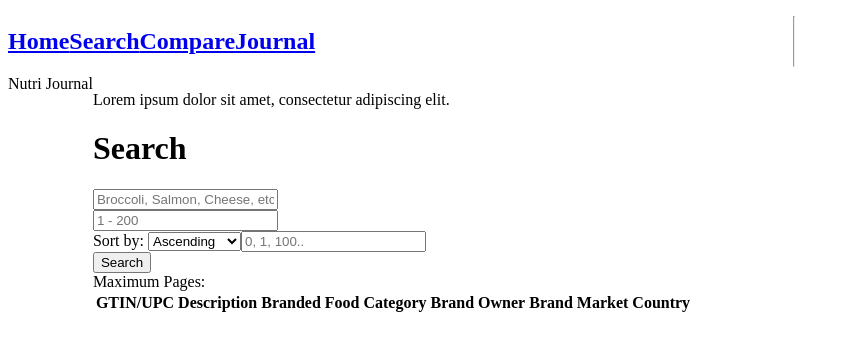
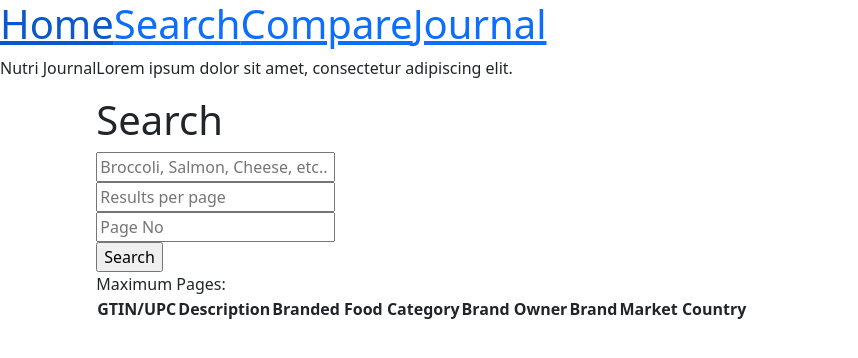
Before and after one commit to timsyf/Nutri-Journal-1, a React (Vite) app: page /search in a window 1280 px wide. Shown: the top 358 px of the page, without its empty margins (0-858 px from the left). Built offline with nearby package versions, Linux system fonts and the light colour scheme.

Commit message:
backup 13/6 - 2:43am

```diff
--- a/index.html
+++ b/index.html
@@ -5,9 +5,12 @@
     <link rel="icon" type="image/svg+xml" href="/vite.svg" />
     <meta name="viewport" content="width=device-width, initial-scale=1.0" />
     <title>Vite + React</title>
+    <link href="https://cdn.jsdelivr.net/npm/bootstrap@5.3.0/dist/css/bootstrap.min.css" rel="stylesheet" integrity="sha384-9ndCyUaIbzAi2FUVXJi0CjmCapSmO7SnpJef0486qhLnuZ2cdeRhO02iuK6FUUVM" crossorigin="anonymous">
   </head>
   <body>
     <div id="root"></div>
     <script type="module" src="/src/main.jsx"></script>
+    <script src="https://cdn.jsdelivr.net/npm/bootstrap@5.3.0/dist/js/bootstrap.bundle.min.js" integrity="sha384-geWF76RCwLtnZ8qwWowPQNguL3RmwHVBC9FhGdlKrxdiJJigb/j/68SIy3Te4Bkz" crossorigin="anonymous"></script>
+
   </body>
 </html>
--- a/package.json
+++ b/package.json
@@ -10,6 +10,8 @@
     "preview": "vite preview"
   },
   "dependencies": {
+    "airtable": "^0.12.1",
+    "bootstrap": "^5.3.0",
     "react": "^18.2.0",
     "react-dom": "^18.2.0",
     "react-router-dom": "^6.12.1"
--- a/src/pages/Compare.jsx
+++ b/src/pages/Compare.jsx
@@ -2,12 +2,21 @@ import { useState } from "react";
 
 export default function Compare(props1, props2) {
 
+  const [foodData, setFoodData] = useState([]);
   const [firstCompare, setFirstCompare] = useState([]);
   const [secondCompare, setSecondCompare] = useState([]);
+  let nutrientsCount = 0;
 
-  async function handleSearch() {
-    const response = await fetch("https://api.nal.usda.gov/fdc/v1/foods?fdcIds=111&fdcIds=222&fdcIds=333&format=abridged&api_key=9MD6Im68ci8QJf3fHSBycrAbvkNNFKGcnr2bMtJ2");
+  async function handleSearch(event) {
+    event.preventDefault();
+    const response = await fetch(`https://api.nal.usda.gov/fdc/v1/foods?fdcIds=${encodeURIComponent(firstCompare)}&fdcIds=${encodeURIComponent(secondCompare)}&format=abridged&api_key=9MD6Im68ci8QJf3fHSBycrAbvkNNFKGcnr2bMtJ2`);
     const data = await response.json();
+    setFoodData(data);
+    nutrientsCount = 0;
+
+    console.log(firstCompare);
+    console.log(secondCompare);
+    console.log(foodData);
   }
 
   async function handleSetFirstCompare(e) {
@@ -21,9 +30,28 @@ export default function Compare(props1, props2) {
     return (
       <>
         <h1>Compare</h1>
-        <input type="text" id="firstCompare" name="firstCompare" placeholder="first item" onChange={handleSetFirstCompare}></input><br></br>
-        <input type="text" id="secondCompare" name="secondCompare" placeholder="second item" onChange={handleSetSecondCompare}></input><br></br>
+        <form onSubmit={handleSearch}>
+          <input type="text" id="firstCompare" name="firstCompare" placeholder="first item" onChange={handleSetFirstCompare}></input><br></br>
+          <input type="text" id="secondCompare" name="secondCompare" placeholder="second item" onChange={handleSetSecondCompare}></input><br></br>
+          <input type="submit" value={"Search"}></input>
+        </form>
 
+        {foodData.map((fd) => (
+          <ul>
+            <li><label>ID:</label><br></br><input type="text" name={fd.fdcId} id={fd.fdcId} placeholder={fd.fdcId} readOnly></input></li>
+            <li><label>Description:</label><br></br><input type="text" name={fd.fdcId} id={fd.description} placeholder={fd.description} readOnly></input></li>
+
+            {fd.foodNutrients.map((c) => (
+              <div key={nutrientsCount++}>
+                <li>
+                  <label>{c.name}: </label><br></br>
+                  <input type="text" name={c.name} id={c.name} placeholder={c.amount + " " + c.unitName} readOnly></input>
+                </li>
+              </div>
+            ))}
+
+          </ul>
+        ))}
       </>
     );
 }
--- a/src/pages/Search.jsx
+++ b/src/pages/Search.jsx
@@ -8,14 +8,12 @@ export default function Search() {
 
   const [search, setSearch] = useState('');
   const [resultsPerPage, setResultsPerPage] = useState('50');
-  const [pageNo, setPageNumber] = useState('1');
-  const [sortBy, setSortBy] = useState('asc');
-  const [compare, setCompare] = useState([]);
-  const [compareList, updateCompareList] = useState([]);
+  const [pageNo, setPageNumber] = useState('');
 
-  async function handleSearch() {
+  async function handleSearch(event) {
+    event.preventDefault();
     const response = await fetch("https://api.nal.usda.gov/fdc/v1/foods/search?api_key=9MD6Im68ci8QJf3fHSBycrAbvkNNFKGcnr2bMtJ2&query=" + encodeURIComponent(search) +
-    "&sortOrder=" + encodeURIComponent(sortBy) + "&dataType=Branded&pageSize=" + encodeURIComponent(resultsPerPage) + "&pageNumber=" + encodeURIComponent(pageNo));
+    "&dataType=Branded&pageSize=" + encodeURIComponent(resultsPerPage) + "&pageNumber=" + encodeURIComponent(pageNo));
 
     const data = await response.json();
     const fd = data.foods;
@@ -35,26 +33,26 @@ export default function Search() {
     setResultsPerPage(e.target.value);
   }
 
-  function handleSortBy(e) {
-    setSortBy(e.target.value);
+  function pageNumber() {
+    if(parseInt(foodlist.totalPages) * parseInt(resultsPerPage) > 10000) {
+      return 10000 / parseInt(resultsPerPage);
+    }
+    else {
+      return foodlist.totalPages;
+    }
   }
 
   return (
     <>
     <h1>Search</h1>
-    <input type="text" id="search" name="search" placeholder="Broccoli, Salmon, Cheese, etc.." onChange={handleSearchChange}></input><br></br>
-    <input type="text" id="resultsPerPage" name="resultsPerPage" placeholder="1 - 200" onChange={handleResultsPerPageChange}></input><br></br>
+    <form onSubmit = {handleSearch}>
+      <input type="text" id="search" name="search" placeholder="Broccoli, Salmon, Cheese, etc.." onChange={handleSearchChange}></input><br></br>
+      <input type="text" id="resultsPerPage" name="resultsPerPage" placeholder="Results per page" onChange={handleResultsPerPageChange}></input><br></br>
+      <input type="text" id="page" name="page" placeholder="Page No" onChange={handlePageNumberChange}></input><br></br>
+      <input type="submit" value={"Search"}></input><br></br>
+    </form>
 
-    <label>Sort by: </label>
-    <select name="sorts" id="sorts" onChange={handleSortBy}>
-      <option value="asc">Ascending</option>
-      <option value="desc">Descending</option>
-    </select>
-
-    <input type="text" id="page" name="page" placeholder="0, 1, 100.." onChange={handlePageNumberChange}></input><br></br>
-    <input type="button" value={"Search"} onClick={handleSearch}></input><br></br>
-
-    <label>Maximum Pages: {foodlist.totalPages}</label>
+    <label>Maximum Pages: {pageNumber()}</label>
 
     <table>
       <tbody>
--- a/src/pages/SearchDetails.jsx
+++ b/src/pages/SearchDetails.jsx
@@ -7,16 +7,14 @@ export default function SearchDetails() {
     const { id } = useParams()
 
     const [foodDataNutrients, setFoodDataNutrients] = useState([]);
-    const nutrients = ["Calcium", "Iron", "Vitamin A", "Vitamin C", "Protein", "Fat", "Carbohydrate", "Energy", "Sugars", "Fiber", "Sodium", "Cholesterol", "Total Trans", "Total Saturated"];
     let nutrientsCount = 0;
 
     useEffect(() => {
         async function getFoodData() {
           const response = await fetch(`https://api.nal.usda.gov/fdc/v1/food/${encodeURIComponent(id)}?format=abridged&api_key=9MD6Im68ci8QJf3fHSBycrAbvkNNFKGcnr2bMtJ2`);
-          const jsonData = await response.json();
-          setFoodData(jsonData);
+          const data = await response.json();
+          setFoodData(data);
           setFoodDataNutrients(jsonData.foodNutrients);
-          console.log(jsonData);
         }
         getFoodData();
         nutrientsCount = 0;
@@ -24,15 +22,28 @@ export default function SearchDetails() {
 
       return (
           <>
-          <Link to={"../../search"}>Back</Link>
-          <h1>Search Details</h1>
-          ID: {foodData.fdcId}<br></br>
-          Description: {foodData.description}<br></br>
-          {foodDataNutrients.map((c) => (
-              <>
-                  {nutrients[nutrientsCount++]}: {c.amount} {c.unitName}<br></br>
-              </>
+
+          <h1>Search Details</h1><Link to={"../../search"}><input type="button" value={"Back"}></input></Link>
+          <ul>
+
+          </ul>
+
+          {foodData.map((fd) => (
+            <ul>
+              <li><label>ID:</label><br></br><input type="text" name={fd.fdcId} id={fd.fdcId} placeholder={fd.fdcId} readOnly></input></li>
+              <li><label>Description:</label><br></br><input type="text" name={fd.fdcId} id={fd.description} placeholder={fd.description} readOnly></input></li>
+              {fd.map((c) => (
+                <div key={nutrientsCount++}>
+                  <li>
+                    <label>{c.name}: </label><br></br>
+                    <input type="text" name={c.name} id={c.name} placeholder={c.amount + " " + c.unitName} readOnly></input>
+                  </li>
+                </div>
+              ))}
+          </ul>
           ))}
+
+
           </>
         )
   }
```
Also changed, not shown: 1 other file (tests, documents, lock files or other folders).
